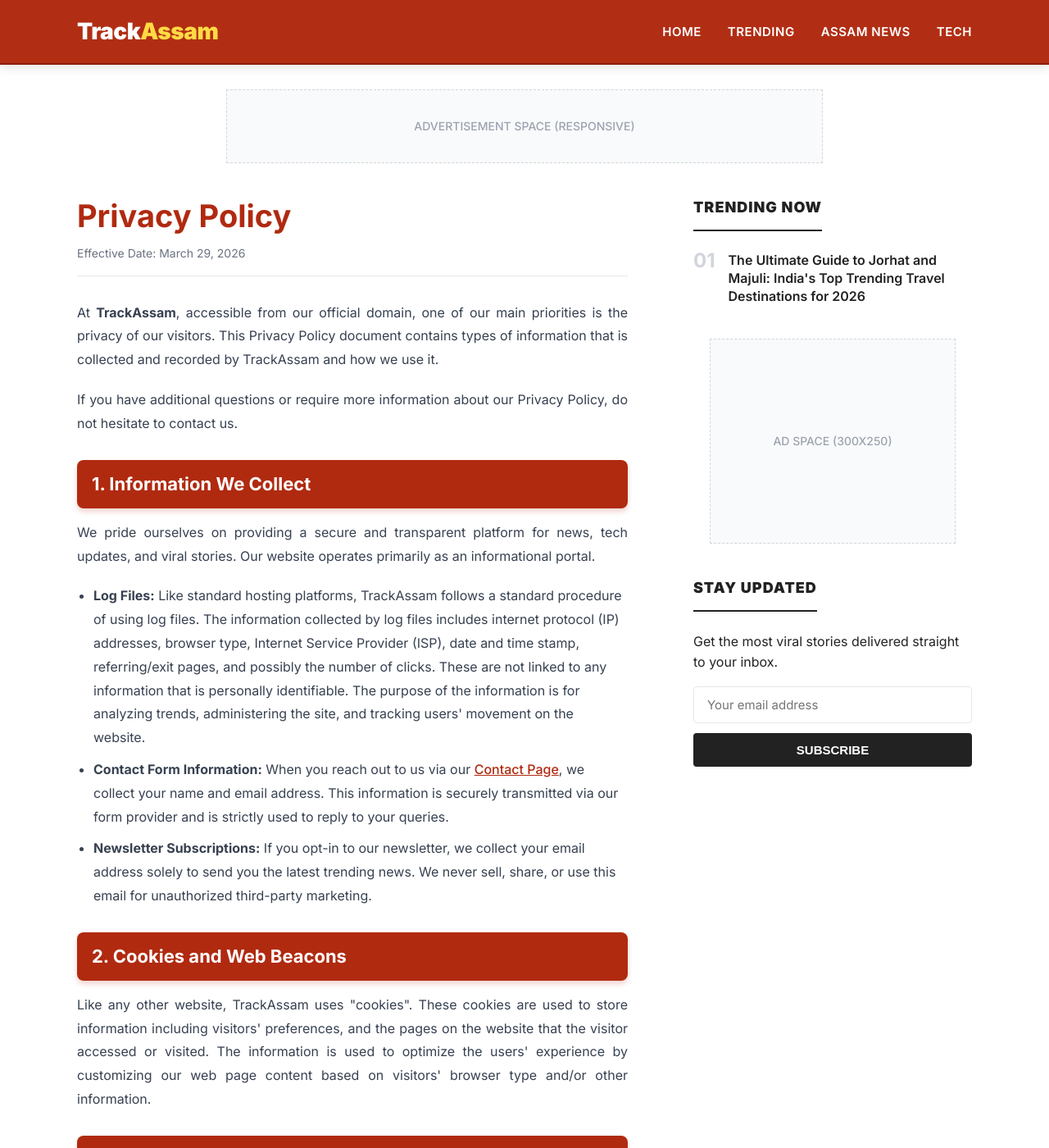
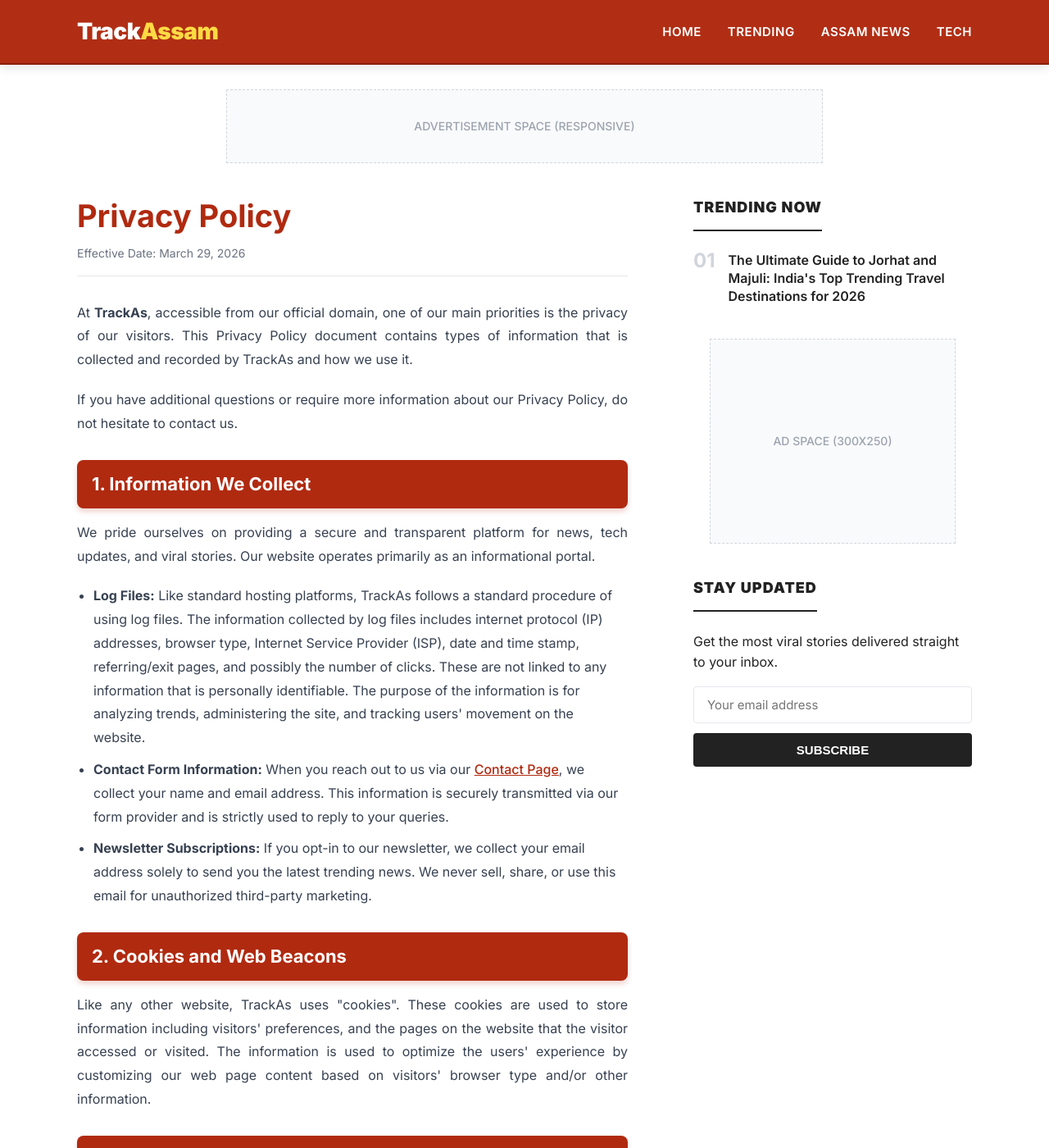
Before and after one commit to niyuktiassam2026-droid/trackassam, a Jekyll site: the page built from privacy.html, in a window 1280 px wide and 1400 px high. Shown: the whole window at 82% size. Built offline with Jekyll 4.4.1, drawn with Linux system fonts in a browser that asks for light colours; some of the changed text lies outside the part shown.

Commit message:
Update privacy.html

```diff
--- a/privacy.html
+++ b/privacy.html
@@ -1,7 +1,7 @@
 ---
 layout: default
 title: Privacy Policy
-description: Read the Privacy Policy of TrackAssam to understand how we handle user data, cookies, and third-party advertising on our news and tech platform.
+description: Read the Privacy Policy of TrackAs to understand how we handle user data, cookies, and third-party advertising on our news and tech platform.
 ---
 
 <article class="single-post-view">
@@ -9,29 +9,29 @@ description: Read the Privacy Policy of TrackAssam to understand how we handle u
     <p style="color: #6b7280; font-size: 14px; margin-bottom: 30px; border-bottom: 1px solid #e5e7eb; padding-bottom: 15px;">Effective Date: March 29, 2026</p>
 
     <div class="post-content">
-        <p>At <strong>TrackAssam</strong>, accessible from our official domain, one of our main priorities is the privacy of our visitors. This Privacy Policy document contains types of information that is collected and recorded by TrackAssam and how we use it.</p>
+        <p>At <strong>TrackAs</strong>, accessible from our official domain, one of our main priorities is the privacy of our visitors. This Privacy Policy document contains types of information that is collected and recorded by TrackAs and how we use it.</p>
         <p>If you have additional questions or require more information about our Privacy Policy, do not hesitate to contact us.</p>
 
         <h2 style="font-size: 22px; margin-top: 30px; margin-bottom: 15px;">1. Information We Collect</h2>
         <p>We pride ourselves on providing a secure and transparent platform for news, tech updates, and viral stories. Our website operates primarily as an informational portal.</p>
         <ul style="padding-left: 20px; margin-bottom: 20px;">
-            <li style="margin-bottom: 10px;"><strong>Log Files:</strong> Like standard hosting platforms, TrackAssam follows a standard procedure of using log files. The information collected by log files includes internet protocol (IP) addresses, browser type, Internet Service Provider (ISP), date and time stamp, referring/exit pages, and possibly the number of clicks. These are not linked to any information that is personally identifiable. The purpose of the information is for analyzing trends, administering the site, and tracking users' movement on the website.</li>
+            <li style="margin-bottom: 10px;"><strong>Log Files:</strong> Like standard hosting platforms, TrackAs follows a standard procedure of using log files. The information collected by log files includes internet protocol (IP) addresses, browser type, Internet Service Provider (ISP), date and time stamp, referring/exit pages, and possibly the number of clicks. These are not linked to any information that is personally identifiable. The purpose of the information is for analyzing trends, administering the site, and tracking users' movement on the website.</li>
             <li style="margin-bottom: 10px;"><strong>Contact Form Information:</strong> When you reach out to us via our <a href="{{ '/contact.html' | relative_url }}" style="color: var(--color-accent);">Contact Page</a>, we collect your name and email address. This information is securely transmitted via our form provider and is strictly used to reply to your queries.</li>
             <li style="margin-bottom: 10px;"><strong>Newsletter Subscriptions:</strong> If you opt-in to our newsletter, we collect your email address solely to send you the latest trending news. We never sell, share, or use this email for unauthorized third-party marketing.</li>
         </ul>
 
         <h2 style="font-size: 22px; margin-top: 30px; margin-bottom: 15px;">2. Cookies and Web Beacons</h2>
-        <p>Like any other website, TrackAssam uses "cookies". These cookies are used to store information including visitors' preferences, and the pages on the website that the visitor accessed or visited. The information is used to optimize the users' experience by customizing our web page content based on visitors' browser type and/or other information.</p>
+        <p>Like any other website, TrackAs uses "cookies". These cookies are used to store information including visitors' preferences, and the pages on the website that the visitor accessed or visited. The information is used to optimize the users' experience by customizing our web page content based on visitors' browser type and/or other information.</p>
 
         <h2 style="font-size: 22px; margin-top: 30px; margin-bottom: 15px;">3. Google DoubleClick DART Cookie & AdSense</h2>
         <p>Google is one of a third-party vendor on our site. It also uses cookies, known as DART cookies, to serve ads to our site visitors based upon their visit to our site and other sites on the internet. However, visitors may choose to decline the use of DART cookies by visiting the Google ad and content network Privacy Policy at the following URL – <a href="https://policies.google.com/technologies/ads" target="_blank" rel="noopener noreferrer" style="color: var(--color-accent);">https://policies.google.com/technologies/ads</a>. Users may opt out of personalized advertising by visiting Google Ads Settings or by visiting www.aboutads.info.</p>
 
         <h2 style="font-size: 22px; margin-top: 30px; margin-bottom: 15px;">4. Third-Party Privacy Policies</h2>
-        <p>TrackAssam's Privacy Policy does not apply to other advertisers or websites. Thus, we are advising you to consult the respective Privacy Policies of these third-party ad servers for more detailed information. It may include their practices and instructions about how to opt-out of certain options.</p>
+        <p>TrackAs's Privacy Policy does not apply to other advertisers or websites. Thus, we are advising you to consult the respective Privacy Policies of these third-party ad servers for more detailed information. It may include their practices and instructions about how to opt-out of certain options.</p>
 
         <h2 style="font-size: 22px; margin-top: 30px; margin-bottom: 15px;">5. Children's Information</h2>
         <p>Another part of our priority is adding protection for children while using the internet. We encourage parents and guardians to observe, participate in, and/or monitor and guide their online activity.</p>
-        <p>TrackAssam does not knowingly collect any Personal Identifiable Information from children under the age of 13. If you think that your child provided this kind of information on our website, we strongly encourage you to contact us immediately and we will do our best efforts to promptly remove such information from our records.</p>
+        <p>TrackAs does not knowingly collect any Personal Identifiable Information from children under the age of 13. If you think that your child provided this kind of information on our website, we strongly encourage you to contact us immediately and we will do our best efforts to promptly remove such information from our records.</p>
 
         <h2 style="font-size: 22px; margin-top: 30px; margin-bottom: 15px;">6. Contact Us</h2>
         <p>If you have any questions or suggestions about our Privacy Policy, please do not hesitate to contact us at:</p>
```
